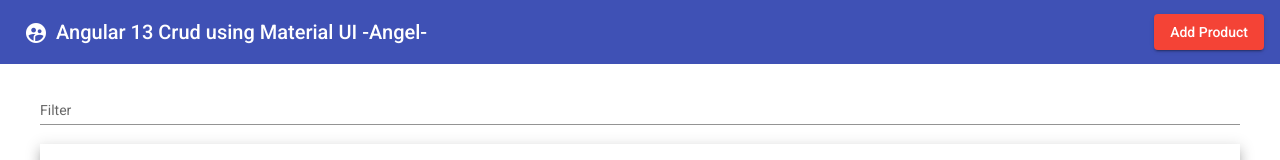
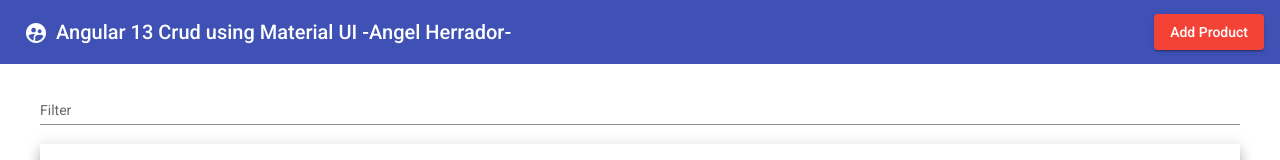
Before and after one commit to aherradorm/Angular13Crud, an Angular app: page / in a window 1280 px wide. Shown: the top 160 px of the page. Built offline with nearby package versions, Linux system fonts and the light colour scheme; data requests are answered from the project's data file.

Commit message:
añado apellido

```diff
--- a/src/app/app.component.html
+++ b/src/app/app.component.html
@@ -3,7 +3,7 @@
     <!-- este supervised_user_circle lo ha sacado buscando en google mat icon list -->
     <mat-icon>supervised_user_circle</mat-icon>
   </button>
-  <span>Angular 13 Crud using Material UI -Angel-</span>
+  <span>Angular 13 Crud using Material UI -Angel Herrador-</span>
   <span class="example-spacer"></span>
   <button mat-raised-button color="warn" (click)="openDialog()">Add Product</button>
 
```
